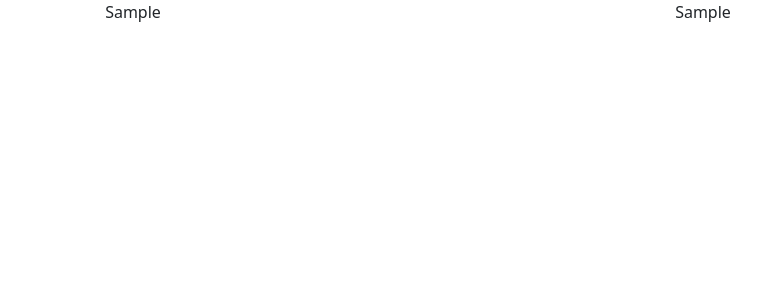
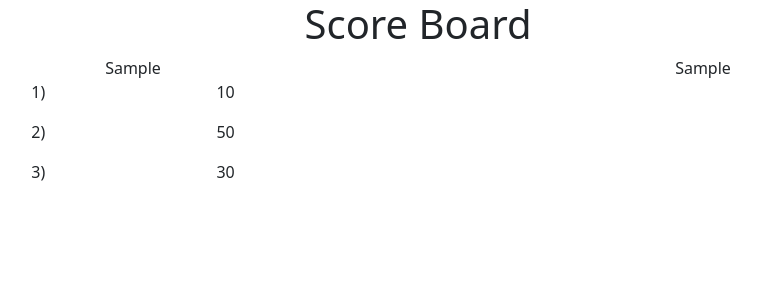
Before and after one commit to web1221/Gin-Rummy-Score-Keeper, a Next.js app: page / in a window 1280 px wide. Both pictures are taken after typing "Sample", "Sample" into the empty fields and a click on the button "Let Play!". Shown: the top 300 px of the page, without its empty margins (222-983 px from the left). Built offline with nearby package versions, Linux system fonts and the light colour scheme.

Commit message:
add a couple styles and test array to see scores

```diff
--- a/components/ScoreBoard.js
+++ b/components/ScoreBoard.js
@@ -1,17 +1,49 @@
 import React, {useState} from 'react';
-import { Container, Row, Col } from 'react-bootstrap';
+import { Container, Row, Col} from 'react-bootstrap';
+import Jumbotron from 'react-bootstrap/Jumbotron'
 
 export default function ScoreBoard(props) {
+    let testArray = [
+        {
+            round: 1,
+            score1: 10,
+        },
+        {
+            round: 2,
+            score1: 50,
+        },
+        {
+            round: 3,
+            score1: 30,
+        }
+    ]
     return (
       <div>
-          {/* <h1>{props.player1Name}</h1>
-          <h1>{props.player2Name}</h1> */}
           <Container>
+              <div >
+                <h1>Score Board</h1>
+              </div>
             <Row>
-                <Col>{props.player1Name}</Col>
+                <Col>
+                    {props.player1Name}
+                    {testArray.map((score) => {
+                        return (
+                            <div key={score.round} style={divStyle}>
+                                <p>{score.round})</p>
+                                <p>{score.score1}</p>
+                            </div>
+                        )
+                    })}
+
+                </Col>
                 <Col>{props.player2Name}</Col>
             </Row>
           </Container>
       </div>
     );
   }
+
+  const divStyle = {
+    display: 'flex',
+    justifyContent: 'space-evenly'
+  }
```
